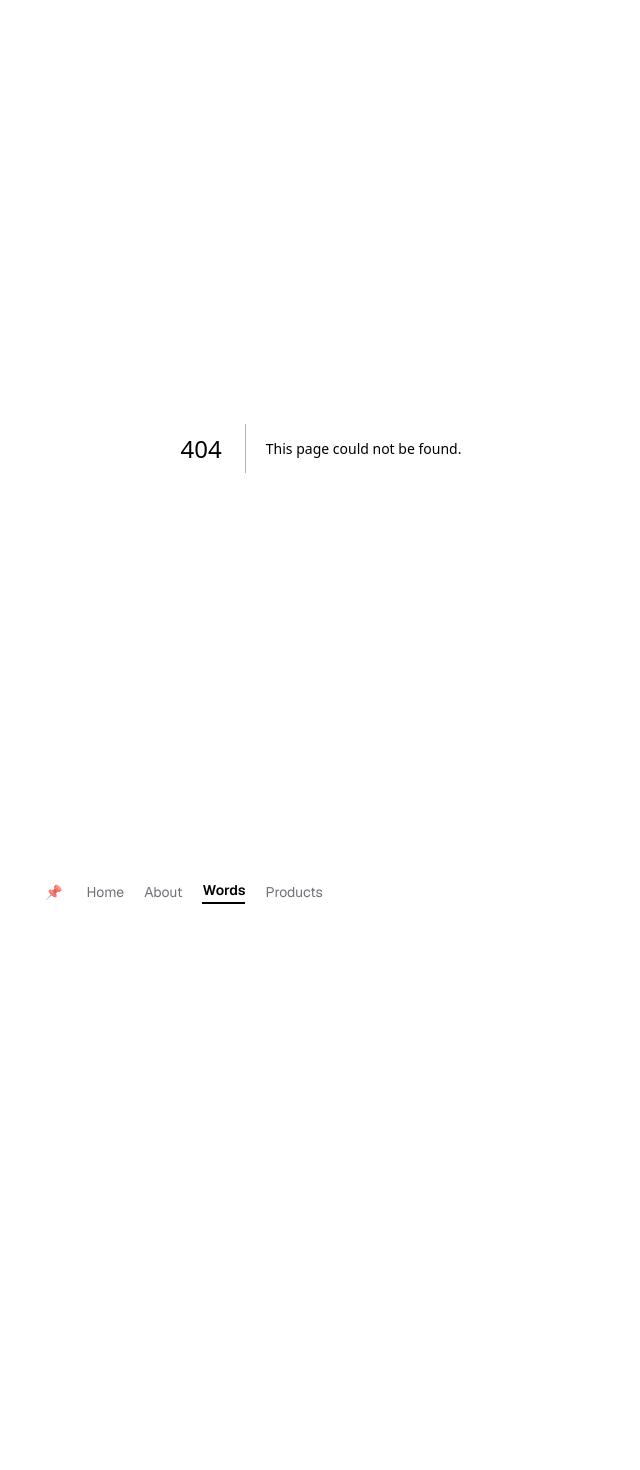
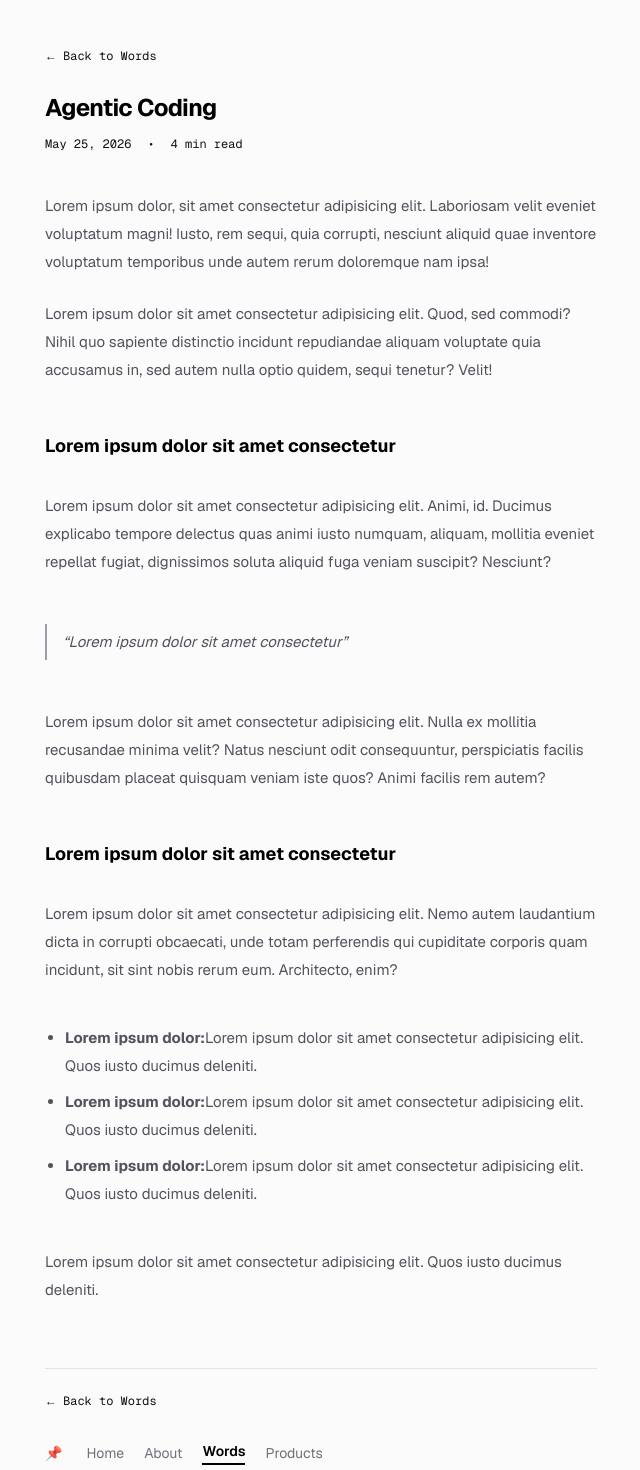
Before and after one commit to JanLancelot/nextjs-portfolio, a Next.js app: page /words/agentic-coding in a window 1280 px wide. Before the commit this address had no page. Shown: the top 1470 px of the page, without its empty margins (51-691 px from the left). Before the commit the page ends 952 px from the top, so only its background shows below. Built offline with nearby package versions, Linux system fonts and the light colour scheme.

Commit message:
Scaffold words page

```diff
--- a/src/app/about/page.tsx
+++ b/src/app/about/page.tsx
@@ -7,8 +7,8 @@ export const metadata: Metadata = {
 
 export default function AboutPage() {
   return (
-    <div className="flex flex-col gap-10 animate-fade-in">
-      <header className="flex flex-col gap-2">
+    <div className="flex flex-col gap-10">
+      <header className="flex flex-col gap-2 animate-fade-in">
         <h1 className="text-2xl font-bold tracking-tight text-black dark:text-white">
           About
         </h1>
@@ -17,7 +17,7 @@ export default function AboutPage() {
         </p>
       </header>
 
-      <article className="flex flex-col gap-6 text-[15px] leading-7 text-zinc-600 dark:text-zinc-400">
+      <article className="flex flex-col gap-6 text-[15px] leading-7 text-zinc-600 dark:text-zinc-400 animate-fade-down animation-delay-200">
         <p>
           Lorem ipsum dolor, sit amet consectetur adipisicing elit. <span className="font-semibold text-black dark:text-white">Consequatur</span>, dolore obcaecati iusto, illum temporibus fugiat magni cupiditate ducimus eos dolores iure nam fuga incidunt placeat, praesentium porro labore voluptatibus consectetur.
         </p>
--- a/src/app/page.tsx
+++ b/src/app/page.tsx
@@ -3,17 +3,19 @@ import Newsletter from "../components/newsletter";
 
 export default function Home() {
   return (
-    <div className="flex flex-col gap-7 justify-end flex-1 animate-fade-in">
+    <div className="flex flex-col gap-7 justify-end flex-1">
       {/* Header Bio Intro */}
-      <header className="max-w-xl">
+      <header className="max-w-xl animate-fade-in">
         <h1 className="text-zinc-800 dark:text-zinc-200 text-lg leading-relaxed font-normal">
           I&apos;m <span className="font-semibold text-black dark:text-white">Lancelot Mailig</span>.
-          Designer, developer, and writer. This is my portfolio.
+          Developer, designer, and content creator. This is my portfolio.
         </h1>
       </header>
 
       {/* Subscription Box */}
-      <Newsletter />
+      <div className="animate-fade-down animation-delay-100">
+        <Newsletter />
+      </div>
     </div>
   );
 }
--- /dev/null
+++ b/src/app/words/[slug]/page.tsx
@@ -0,0 +1,127 @@
+import Link from "next/link";
+import { notFound } from "next/navigation";
+import { Metadata } from "next";
+
+interface PageProps {
+  params: Promise<{ slug: string }>;
+}
+
+export async function generateStaticParams() {
+  return [
+    { slug: "power-of-doing-less" },
+    { slug: "privacy-first-analytics" },
+    { slug: "designing-in-the-margins" },
+  ];
+}
+
+export async function generateMetadata({ params }: PageProps): Promise<Metadata> {
+  const { slug } = await params;
+  const post = blogContent[slug];
+
+  if (!post) {
+    return {
+      title: "Not Found",
+    };
+  }
+
+  return {
+    title: `${post.title} — Lancelot Mailig`,
+    description: post.excerpt,
+  };
+}
+
+interface BlogArticle {
+  title: string;
+  date: string;
+  readTime: string;
+  excerpt: string;
+  content: React.ReactNode;
+}
+
+const blogContent: Record<string, BlogArticle> = {
+  "agentic-coding": {
+    title: "Agentic Coding",
+    date: "May 25, 2026",
+    readTime: "4 min read",
+    excerpt: "Reflections on how AI changed the way I code.",
+    content: (
+      <>
+        <p>
+          Lorem ipsum dolor, sit amet consectetur adipisicing elit. Laboriosam velit eveniet voluptatum magni! Iusto, rem sequi, quia corrupti, nesciunt aliquid quae inventore voluptatum temporibus unde autem rerum doloremque nam ipsa!
+        </p>
+        <p>
+          Lorem ipsum dolor sit amet consectetur adipisicing elit. Quod, sed commodi? Nihil quo sapiente distinctio incidunt repudiandae aliquam voluptate quia accusamus in, sed autem nulla optio quidem, sequi tenetur? Velit!
+        </p>
+        <h2 className="text-lg font-bold text-black dark:text-white mt-6 mb-2">
+          Lorem ipsum dolor sit amet consectetur
+        </h2>
+        <p>
+          Lorem ipsum dolor sit amet consectetur adipisicing elit. Animi, id. Ducimus explicabo tempore delectus quas animi iusto numquam, aliquam, mollitia eveniet repellat fugiat, dignissimos soluta aliquid fuga veniam suscipit? Nesciunt?
+        </p>
+        <blockquote className="border-l-2 border-zinc-400 dark:border-zinc-600 pl-4 py-1 my-6 italic text-zinc-550 dark:text-zinc-450">
+          &ldquo;Lorem ipsum dolor sit amet consectetur&rdquo;
+        </blockquote>
+        <p>
+          Lorem ipsum dolor sit amet consectetur adipisicing elit. Nulla ex mollitia recusandae minima velit? Natus nesciunt odit consequuntur, perspiciatis facilis quibusdam placeat quisquam veniam iste quos? Animi facilis rem autem?
+        </p>
+        <h2 className="text-lg font-bold text-black dark:text-white mt-6 mb-2">
+          Lorem ipsum dolor sit amet consectetur
+        </h2>
+        <p>
+          Lorem ipsum dolor sit amet consectetur adipisicing elit. Nemo autem laudantium dicta in corrupti obcaecati, unde totam perferendis qui cupiditate corporis quam incidunt, sit sint nobis rerum eum. Architecto, enim?
+        </p>
+        <ul className="list-disc pl-5 my-4 flex flex-col gap-2">
+          <li><strong>Lorem ipsum dolor:</strong>Lorem ipsum dolor sit amet consectetur adipisicing elit. Quos iusto ducimus deleniti.</li>
+          <li><strong>Lorem ipsum dolor:</strong>Lorem ipsum dolor sit amet consectetur adipisicing elit. Quos iusto ducimus deleniti.</li>
+          <li><strong>Lorem ipsum dolor:</strong>Lorem ipsum dolor sit amet consectetur adipisicing elit. Quos iusto ducimus deleniti.</li>
+        </ul>
+        <p>
+          Lorem ipsum dolor sit amet consectetur adipisicing elit. Quos iusto ducimus deleniti.
+        </p>
+      </>
+    ),
+  },
+};
+
+export default async function WordDetailPage({ params }: PageProps) {
+  const { slug } = await params;
+  const post = blogContent[slug];
+
+  if (!post) {
+    notFound();
+  }
+
+  return (
+    <div className="flex flex-col gap-10">
+      <header className="flex flex-col gap-3 animate-fade-in">
+        <Link
+          href="/words"
+          className="text-xs font-mono text-zinc-450 hover:text-black dark:text-zinc-550 dark:hover:text-white transition-colors flex items-center gap-1.5 w-fit"
+        >
+          <span>←</span> Back to Words
+        </Link>
+        <h1 className="text-2xl font-bold tracking-tight text-black dark:text-white mt-4">
+          {post.title}
+        </h1>
+        <div className="flex items-center gap-4 text-xs font-mono text-zinc-450 dark:text-zinc-550">
+          <span>{post.date}</span>
+          <span>•</span>
+          <span>{post.readTime}</span>
+        </div>
+      </header>
+
+      <article className="flex flex-col gap-6 text-[15px] leading-7 text-zinc-600 dark:text-zinc-400 animate-fade-down animation-delay-200">
+        {post.content}
+      </article>
+
+      <div className="border-t border-zinc-200 dark:border-zinc-800 pt-6 mt-6">
+        <Link
+          href="/words"
+          className="text-xs font-mono text-zinc-450 hover:text-black dark:text-zinc-550 dark:hover:text-white transition-colors flex items-center gap-1.5 w-fit"
+        >
+          <span>←</span> Back to Words
+        </Link>
+      </div>
+    </div>
+  );
+}
--- /dev/null
+++ b/src/app/words/page.tsx
@@ -0,0 +1,66 @@
+import { Metadata } from "next";
+import Link from "next/link";
+
+export const metadata: Metadata = {
+  title: "Words — Lancelot Mailig",
+  description: "Read essays, articles, and thought pieces by Lancelot Mailig on design, development, and digital culture.",
+};
+
+export interface Post {
+  title: string;
+  excerpt: string;
+  date: string;
+  slug: string;
+  readTime: string;
+}
+
+export const posts: Post[] = [
+  {
+    title: "Agentic Coding",
+    excerpt: "Reflections on how AI changed the way I code.",
+    date: "May 24, 2026",
+    slug: "agentic-coding",
+    readTime: "4 min read",
+  },
+];
+
+export default function WordsPage() {
+  return (
+    <div className="flex flex-col gap-10">
+      <header className="flex flex-col gap-2 animate-fade-in">
+        <h1 className="text-2xl font-bold tracking-tight text-black dark:text-white">
+          Words
+        </h1>
+        <p className="text-sm text-zinc-400 dark:text-zinc-500">
+          Thoughts on development, design, and life.
+        </p>
+      </header>
+
+      <div className="flex flex-col gap-10 mt-2 animate-fade-down animation-delay-200">
+        {posts.map((post, idx) => (
+          <article
+            key={post.slug}
+            className="flex flex-col gap-2"
+            style={{ animationDelay: `${(idx + 1) * 100}ms` }}
+          >
+            <div className="flex items-center justify-between text-xs font-mono text-zinc-450 dark:text-zinc-550">
+              <span>{post.date}</span>
+              <span>{post.readTime}</span>
+            </div>
+
+            <Link
+              href={`/words/${post.slug}`}
+              className="text-base font-semibold text-zinc-900 dark:text-zinc-100 hover:text-blue-600 dark:hover:text-blue-400 transition-colors w-fit"
+            >
+              {post.title}
+            </Link>
+
+            <p className="text-[14px] leading-6 text-zinc-550 dark:text-zinc-400">
+              {post.excerpt}
+            </p>
+          </article>
+        ))}
+      </div>
+    </div>
+  );
+}
--- a/src/styles/globals.css
+++ b/src/styles/globals.css
@@ -59,7 +59,13 @@ body {
 }
 
 .animate-fade-in {
-  animation: fadeIn 0.6s cubic-bezier(0.16, 1, 0.3, 1) forwards;
+  opacity: 0;
+  animation: fadeIn 0.8s cubic-bezier(0.16, 1, 0.3, 1) forwards;
+}
+
+.animate-fade-down {
+  opacity: 0;
+  animation: fadeDown 0.8s cubic-bezier(0.16, 1, 0.3, 1) forwards;
 }
 
 .animation-delay-100 {
@@ -73,3 +79,25 @@ body {
 .animation-delay-300 {
   animation-delay: 300ms;
 }
+
+@keyframes fadeIn {
+  from {
+    opacity: 0;
+    transform: translateY(8px);
+  }
+  to {
+    opacity: 1;
+    transform: translateY(0);
+  }
+}
+
+@keyframes fadeDown {
+  from {
+    opacity: 0;
+    transform: translateY(-8px);
+  }
+  to {
+    opacity: 1;
+    transform: translateY(0);
+  }
+}
```
Also changed, not shown: src/components/newsletter.tsx (line endings or trailing spaces).
